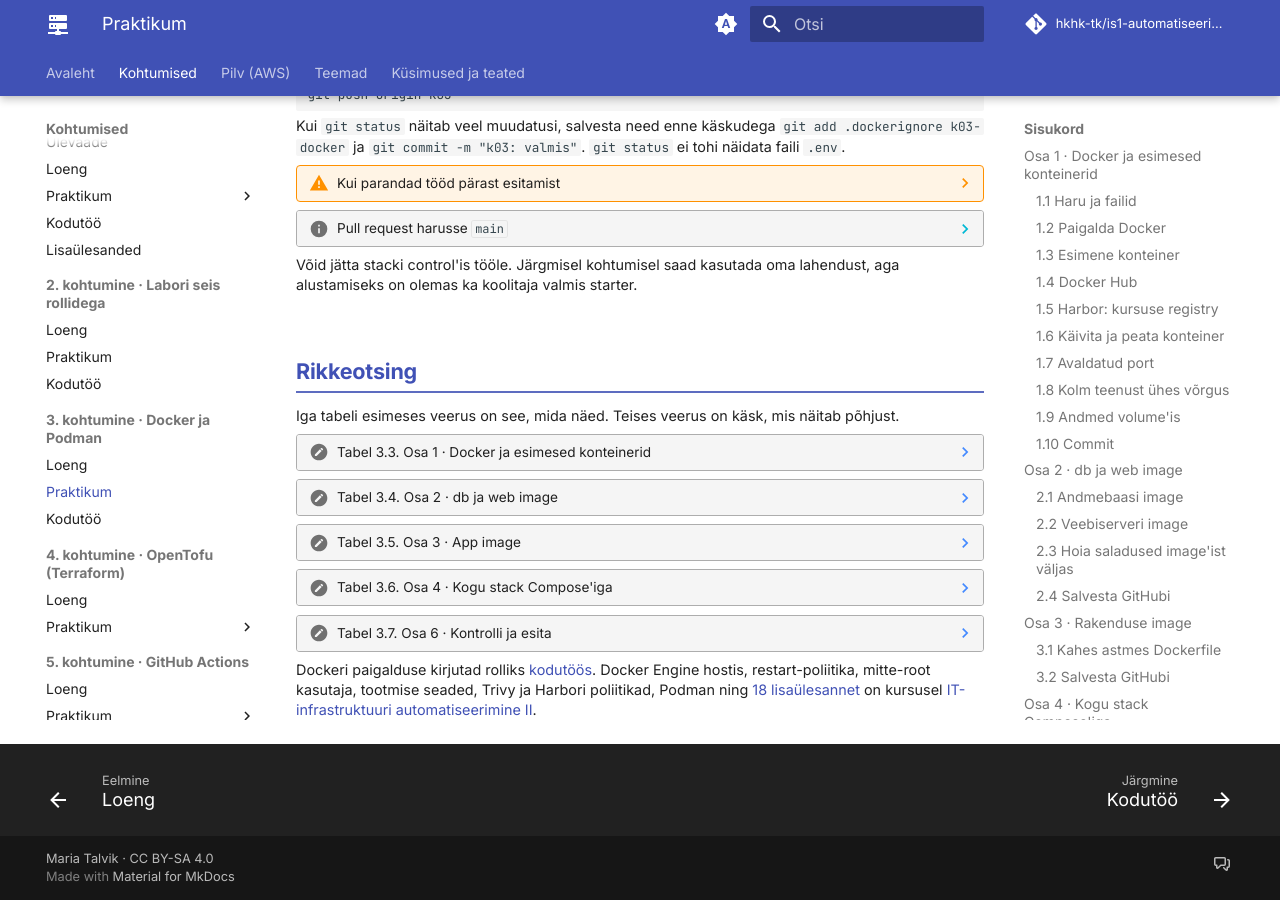
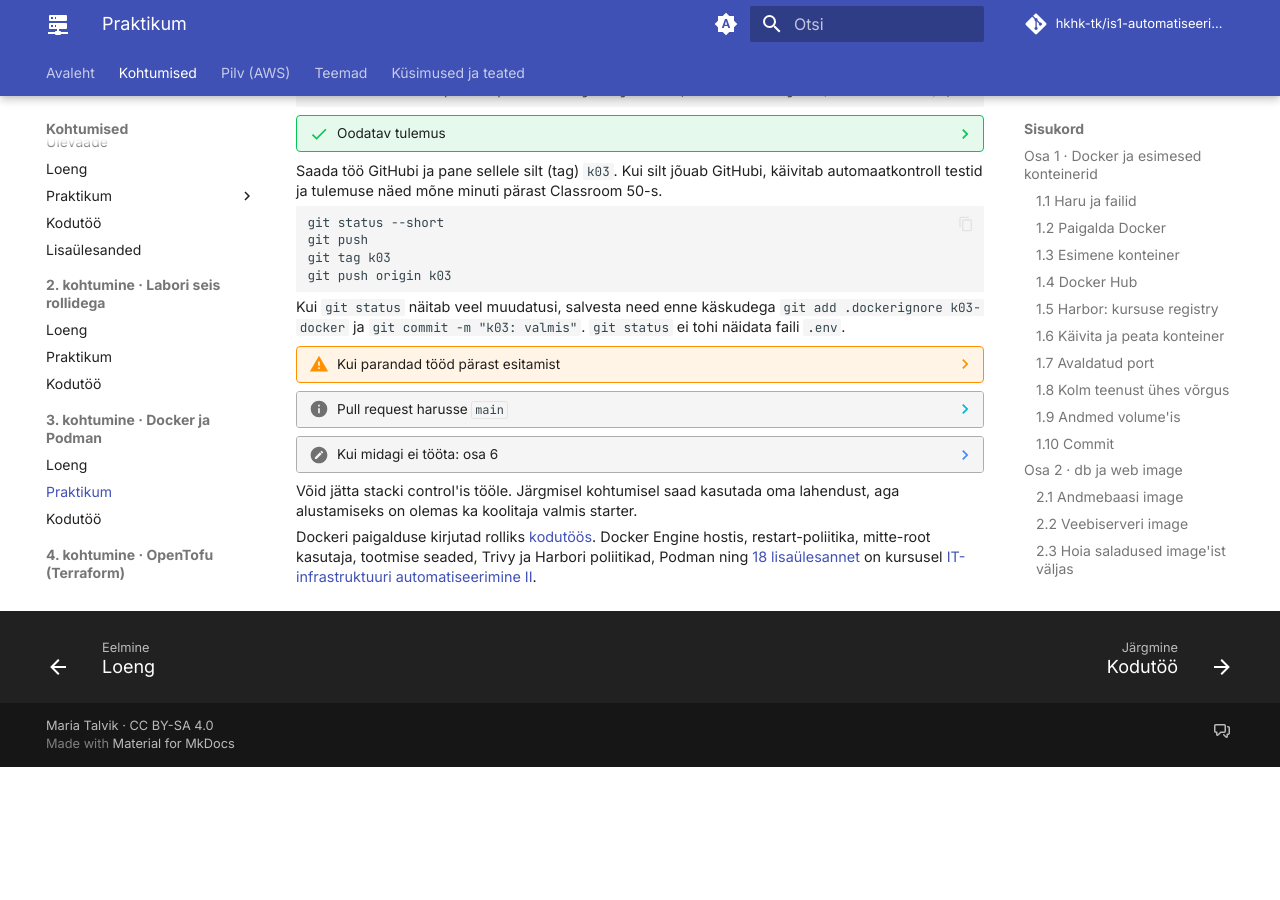
Before and after one commit to hkhk-tk/is1-automatiseerimine, an MkDocs documentation site: the page built from docs/k03/lab.md, in a window 1280 px wide and 900 px high, scrolled down 20643 px. Built offline with MkDocs 1.6.1 and Material for MkDocs 9.7.7, drawn with Linux system fonts in a browser that asks for light colours; comment, search, counter and statistics services are not loaded; after the commit the page ends 21410 px from its top, so only the background shows below that; part of the change alters nothing that is shown; some of the changed text lies outside the part shown.

Commit message:
K3 praktikum: rikkeotsing lehe lõpust iga osa lõppu kokkuvolditud plokiks

```diff
--- a/docs/k03/lab.md
+++ b/docs/k03/lab.md
@@ -471,6 +471,19 @@ cd k03-docker
 
 Selles osas tegid katseid käsurealt ja faile tavaliselt ei muutnud. Siis on `git status` tühi ja commit'i pole vaja. `git push` saadab haru `k03-docker` GitHubi.
 
+??? note "Kui midagi ei tööta: osa 1"
+
+    | Mida näed | Kontrolli | Tõenäoline põhjus | Miks see juhtub |
+    |---|---|---|---|
+    | `permission denied … docker.sock` | `id`, `ls -l /var/run/docker.sock` | kasutaja pole grupis `docker` või sessioon on vana: logi välja ja sisse, VS Code'is käivita server uuesti | grupiliikmesus loetakse sisselogimisel; vana shell ja VS Code'i server töötavad vanade gruppidega edasi |
+    | `docker: command not found` või `docker compose` puudub | `dpkg -l \| grep -E 'docker-ce\|compose'` | Docker pole paigaldatud ametlikust repositooriumist; paigalda `docker-ce … docker-compose-plugin`, mitte `docker.io` ega eraldi `docker-compose` | Ubuntu `docker.io` on vanem ja Compose'i plugin tuleb ainult Dockeri repositooriumist; vana `docker-compose` (v1) on eraldi programm |
+    | apt: `Could not get lock` Dockerit paigaldades | `cloud-init status` | cloud-init paigaldab veel uuendusi: `cloud-init status --wait`, apt'ile `-o DPkg::Lock::Timeout=120` | uue VM-i esimestel minutitel käivitab cloud-init apt'i ja hoiab dpkg lukus |
+    | `toomanyrequests: … pull rate limit` | `echo $HUB`, `grep HUB .env` | image tõmmati otse Docker Hubist: nimes peab olema `$HUB/` (Harbori vahemälu) | Docker Hub loeb anonüümseid tõmbeid IP kaupa ja kogu klass on ühe NAT-aadressi taga |
+    | konteiner on kohe `Exited (0)` | `docker inspect -f '{{.Config.Cmd}}' <konteiner>` | PID 1 lõpetas: bash ilma terminalita (`-it` puudub) või teenus läks taustale | konteiner töötab täpselt nii kaua kui PID 1; kui teenus läheb taustale, lõpetab PID 1 |
+    | `getent hosts db01` ei anna midagi, kood 2 | `docker inspect -f '{{json .NetworkSettings.Networks}}' db01 \| jq 'keys'` | konteiner on vaikevõrgus `bridge`, `--network labnet` jäi puudu | sisseehitatud DNS (`127.0.0.11`) töötab ainult kasutaja loodud võrkudes |
+    | MariaDB `Exited (1)` kohe | `docker logs db01 \| tail -5` | root-parooli muutuja puudub (`MARIADB_ROOT_PASSWORD`) | entrypoint keeldub initsialiseerimast baasi, millel pole root-parooli määratud |
+    | konteineri IP ei vasta sülearvutist | `docker port <konteiner>` | konteineri IP on ainult hostis: kasuta avaldatud porti | `docker0` sild on hosti sisevõrk ja väljast sinna marsruuti pole |
+
 ## Osa 2 · db ja web image
 
 Nüüd teed rakenduse jaoks oma image'id. Alustad kahest lihtsamast, andmebaasist `db01` ja veebiserverist `web01`. Mõlemal juhul võtad aluseks ametliku image'i ja lisad sellele ainult rakenduse failid.
@@ -639,6 +652,17 @@ git ls-files
 
     `git ls-files` näitab faile `db/Dockerfile`, `web/Dockerfile` ja `web/nginx.conf`.
 
+??? note "Kui midagi ei tööta: osa 2"
+
+    | Mida näed | Kontrolli | Tõenäoline põhjus | Miks see juhtub |
+    |---|---|---|---|
+    | `"/db/schema.sql": not found` | build'i viimane argument, `.dockerignore` | kontekst pole repositooriumi juurkaust või lubamisnimekirjast puudub `!db` | `COPY` teed on alati konteksti suhtes, mitte Dockerfile'i asukoha suhtes |
+    | `"/src": not found` | `cat .dockerignore` | lubamisnimekirjast puudub `!src` | `*` jätab kõik välja ja builder ei näe faile, mida pole tagasi lubatud |
+    | muudetud `seed.sql` ei jõua baasi | `docker volume ls` | init-skriptid käivituvad ainult tühja volume'iga: katseandmetega `docker volume rm` või `docker compose down -v` (kustutab andmed; tootmisbaasis varukoopia enne või migratsioon) | entrypoint jätab `/docker-entrypoint-initdb.d/` vahele, kui `/var/lib/mysql` on juba initsialiseeritud |
+    | `nginx -T` näitab `${NGINX_LOCAL_RESOLVERS}` muutmata kujul | `docker run --rm labseis-web:test ls /etc/nginx/templates` | `ENV NGINX_ENTRYPOINT_LOCAL_RESOLVERS=1` puudub või fail pole `templates/` all | envsubst käsitleb ainult `templates/*.template` faile ja asendab ainult defineeritud muutujad |
+    | web annab 502 ja logis `could not be resolved` | `docker network inspect <võrk>` | app01 pole samas võrgus või pole veel käivitunud | muutujaga `proxy_pass` lahendab nginx nime päringu ajal ja vastab 502-ga, kui nimi ei lahendu |
+    | `k03 files`: `.dockerignore ei jäta .env faili välja` | `grep -n env .dockerignore` | denylist'is puudub `**/.env`; allowlist'iga (`*`) seda viga ei tule | ilma `**/` eesliiteta kehtib muster ainult konteksti juures, mitte `k03-docker/.env`-ile |
+
 ## Osa 3 · Rakenduse image
 
 Rakendus on Java veebirakendus. Selle lähtekoodist teeb tööriist Maven faili `labori-seis.war` ja selle käivitab veebiserver Tomcat. Maveni on vaja ainult ehitamiseks, töötavasse image'isse seda vaja pole. Seepärast teed image'i kahes astmes.
@@ -709,6 +733,12 @@ Enne salvestamist käivita automaatkontrolli test, mis vaatab, kas Dockerfile on
 ??? success "Oodatav tulemus"
 
     `multistage` annab `OK`. Test vaatab ainult Dockerfile'i ülesehitust. Kas rakendus töötab, näed 4. osas.
+
+??? note "Kui midagi ei tööta: osa 3"
+
+    | Mida näed | Kontrolli | Tõenäoline põhjus | Miks see juhtub |
+    |---|---|---|---|
+    | `k03 tags` FAIL app-image'i järel | `ls k03-docker/compose.yaml` | test vajab ka `compose.yaml`-i, mis tekib Compose'i lehel | test loeb ametlike image'ite tag'id Compose'i failist |
 
 ## Osa 4 · Kogu stack Compose'iga
 
@@ -1148,6 +1178,20 @@ cd k03-docker
 
     `git status` näitab muudetud faili `k03-docker/compose.yaml`, aga mitte `.env`-i, sest see jääb Gitist välja. `git push` saadab muudatuse GitHubi.
 
+??? note "Kui midagi ei tööta: osa 4"
+
+    | Mida näed | Kontrolli | Tõenäoline põhjus | Miks see juhtub |
+    |---|---|---|---|
+    | `required variable DB_ROOT_PASSWORD is missing` | `pwd`, `ls -la .env` | `.env` puudub või käsk ei tööta kaustas `k03-docker/` | Compose otsib `.env`-i projekti kaustast ja `${VAR:?}` katkestab, kui väärtust pole |
+    | `port is already allocated` | `ss -tlnp \| grep 8080` | port on kasutusel (vana konteiner, varem paigaldatud teenus): muuda `WEB_PORT`-i või peata porti kasutav teenus | üks hostiport saab olla seotud ainult ühe kuulajaga |
+    | app01 jääb olekusse `starting` või `unhealthy` | `docker compose exec app01 curl -s localhost:8080/health`, `docker compose logs app01` | db või rmq ei vasta, vale parool | `/health` on DOWN, kui ükski sõltuvus ei vasta, ja healthcheck kordab seda |
+    | db `Access denied` pärast parooli muutmist | `docker volume ls \| grep dbdata` | volume initsialiseeriti vana parooliga: katseandmetega `docker compose down -v` (kaotab andmed; tootmisbaasis varukoopia enne või parooli muutmine baasis) | parool kirjutati baasi esimesel käivitusel; muutuja muutmine hiljem kasutajat ei muuda |
+    | web01 annab 502 | `docker compose ps`, `nginx -T \| grep -E 'resolver\|proxy_pass'` | app01 pole valmis või nginx kasutab vana IP-d (`resolver` ja `proxy_pass $app_upstream`) | staatiline upstream jääb vanale IP-le, kui app01 luuakse uuesti |
+    | RabbitMQ halduses on järjekorrad pärast konteineri uuesti loomist tühjad | `docker compose exec rmq01 hostname` | `hostname: rmq01` puudub: node'i nimi muutus | RabbitMQ andmekataloog on node'i nime järgi ja uus nimi tähendab uut, tühja node'i |
+    | `k03 deps`: `restart-poliitika puudub` | `docker compose config \| grep restart` | `restart: unless-stopped` puudub mõnel teenusel | restart-poliitika on iga teenuse oma seade |
+    | `k03 deps`: `port on hostis avatud` | `docker compose config \| grep -B3 published` | app01, db01 või mc01 all on `ports:` | test nõuab, et väljast oleks nähtav ainult web01 |
+    | healthcheck toruga ei tööta | `docker inspect -f '{{json .State.Health.Log}}' <k>` | `CMD` kuju ei käivita shelli: kasuta `CMD-SHELL` | `CMD` käivitab programmi otse ja `\|` läheb talle argumendina |
+
 ## Osa 5 · Harbor
 
 Siiani olid sinu image'id ainult control'is. Selles osas paned need Harborisse. Siis saab sama image'i tõmmata iga masin, mis Harborini jõuab, ja seda ei pea igal pool uuesti ehitama. Harbor kontrollib iga image'i ka turvaaukude suhtes.
@@ -1276,57 +1320,7 @@ Kui `git status` näitab veel muudatusi, salvesta need enne käskudega `git add
 
     Töökohas ei lähe muudatus otse põhiharusse. Kõigepealt tehakse pull request, keegi vaatab muudatused üle ja alles siis ühendatakse need harusse `main`. Kui tahad seda proovida, ava oma repositoorium GitHubis, vajuta **Compare & pull request** ja seejärel **Merge pull request**. Hindamiseks seda vaja ei ole.
 
-Võid jätta stacki control'is tööle. Järgmisel kohtumisel saad kasutada oma lahendust, aga alustamiseks on olemas ka koolitaja valmis starter.
-
-## Rikkeotsing
-
-Iga tabeli esimeses veerus on see, mida näed. Teises veerus on käsk, mis näitab põhjust.
-
-??? note "Tabel 3.3. Osa 1 · Docker ja esimesed konteinerid"
-
-    | Mida näed | Kontrolli | Tõenäoline põhjus | Miks see juhtub |
-    |---|---|---|---|
-    | `permission denied … docker.sock` | `id`, `ls -l /var/run/docker.sock` | kasutaja pole grupis `docker` või sessioon on vana: logi välja ja sisse, VS Code'is käivita server uuesti | grupiliikmesus loetakse sisselogimisel; vana shell ja VS Code'i server töötavad vanade gruppidega edasi |
-    | `docker: command not found` või `docker compose` puudub | `dpkg -l \| grep -E 'docker-ce\|compose'` | Docker pole paigaldatud ametlikust repositooriumist; paigalda `docker-ce … docker-compose-plugin`, mitte `docker.io` ega eraldi `docker-compose` | Ubuntu `docker.io` on vanem ja Compose'i plugin tuleb ainult Dockeri repositooriumist; vana `docker-compose` (v1) on eraldi programm |
-    | apt: `Could not get lock` Dockerit paigaldades | `cloud-init status` | cloud-init paigaldab veel uuendusi: `cloud-init status --wait`, apt'ile `-o DPkg::Lock::Timeout=120` | uue VM-i esimestel minutitel käivitab cloud-init apt'i ja hoiab dpkg lukus |
-    | `toomanyrequests: … pull rate limit` | `echo $HUB`, `grep HUB .env` | image tõmmati otse Docker Hubist: nimes peab olema `$HUB/` (Harbori vahemälu) | Docker Hub loeb anonüümseid tõmbeid IP kaupa ja kogu klass on ühe NAT-aadressi taga |
-    | konteiner on kohe `Exited (0)` | `docker inspect -f '{{.Config.Cmd}}' <konteiner>` | PID 1 lõpetas: bash ilma terminalita (`-it` puudub) või teenus läks taustale | konteiner töötab täpselt nii kaua kui PID 1; kui teenus läheb taustale, lõpetab PID 1 |
-    | `getent hosts db01` ei anna midagi, kood 2 | `docker inspect -f '{{json .NetworkSettings.Networks}}' db01 \| jq 'keys'` | konteiner on vaikevõrgus `bridge`, `--network labnet` jäi puudu | sisseehitatud DNS (`127.0.0.11`) töötab ainult kasutaja loodud võrkudes |
-    | MariaDB `Exited (1)` kohe | `docker logs db01 \| tail -5` | root-parooli muutuja puudub (`MARIADB_ROOT_PASSWORD`) | entrypoint keeldub initsialiseerimast baasi, millel pole root-parooli määratud |
-    | konteineri IP ei vasta sülearvutist | `docker port <konteiner>` | konteineri IP on ainult hostis: kasuta avaldatud porti | `docker0` sild on hosti sisevõrk ja väljast sinna marsruuti pole |
-
-??? note "Tabel 3.4. Osa 2 · db ja web image"
-
-    | Mida näed | Kontrolli | Tõenäoline põhjus | Miks see juhtub |
-    |---|---|---|---|
-    | `"/db/schema.sql": not found` | build'i viimane argument, `.dockerignore` | kontekst pole repositooriumi juurkaust või lubamisnimekirjast puudub `!db` | `COPY` teed on alati konteksti suhtes, mitte Dockerfile'i asukoha suhtes |
-    | `"/src": not found` | `cat .dockerignore` | lubamisnimekirjast puudub `!src` | `*` jätab kõik välja ja builder ei näe faile, mida pole tagasi lubatud |
-    | muudetud `seed.sql` ei jõua baasi | `docker volume ls` | init-skriptid käivituvad ainult tühja volume'iga: katseandmetega `docker volume rm` või `docker compose down -v` (kustutab andmed; tootmisbaasis varukoopia enne või migratsioon) | entrypoint jätab `/docker-entrypoint-initdb.d/` vahele, kui `/var/lib/mysql` on juba initsialiseeritud |
-    | `nginx -T` näitab `${NGINX_LOCAL_RESOLVERS}` muutmata kujul | `docker run --rm labseis-web:test ls /etc/nginx/templates` | `ENV NGINX_ENTRYPOINT_LOCAL_RESOLVERS=1` puudub või fail pole `templates/` all | envsubst käsitleb ainult `templates/*.template` faile ja asendab ainult defineeritud muutujad |
-    | web annab 502 ja logis `could not be resolved` | `docker network inspect <võrk>` | app01 pole samas võrgus või pole veel käivitunud | muutujaga `proxy_pass` lahendab nginx nime päringu ajal ja vastab 502-ga, kui nimi ei lahendu |
-    | `k03 files`: `.dockerignore ei jäta .env faili välja` | `grep -n env .dockerignore` | denylist'is puudub `**/.env`; allowlist'iga (`*`) seda viga ei tule | ilma `**/` eesliiteta kehtib muster ainult konteksti juures, mitte `k03-docker/.env`-ile |
-
-??? note "Tabel 3.5. Osa 3 · App image"
-
-    | Mida näed | Kontrolli | Tõenäoline põhjus | Miks see juhtub |
-    |---|---|---|---|
-    | `k03 tags` FAIL app-image'i järel | `ls k03-docker/compose.yaml` | test vajab ka `compose.yaml`-i, mis tekib Compose'i lehel | test loeb ametlike image'ite tag'id Compose'i failist |
-
-??? note "Tabel 3.6. Osa 4 · Kogu stack Compose'iga"
-
-    | Mida näed | Kontrolli | Tõenäoline põhjus | Miks see juhtub |
-    |---|---|---|---|
-    | `required variable DB_ROOT_PASSWORD is missing` | `pwd`, `ls -la .env` | `.env` puudub või käsk ei tööta kaustas `k03-docker/` | Compose otsib `.env`-i projekti kaustast ja `${VAR:?}` katkestab, kui väärtust pole |
-    | `port is already allocated` | `ss -tlnp \| grep 8080` | port on kasutusel (vana konteiner, varem paigaldatud teenus): muuda `WEB_PORT`-i või peata porti kasutav teenus | üks hostiport saab olla seotud ainult ühe kuulajaga |
-    | app01 jääb olekusse `starting` või `unhealthy` | `docker compose exec app01 curl -s localhost:8080/health`, `docker compose logs app01` | db või rmq ei vasta, vale parool | `/health` on DOWN, kui ükski sõltuvus ei vasta, ja healthcheck kordab seda |
-    | db `Access denied` pärast parooli muutmist | `docker volume ls \| grep dbdata` | volume initsialiseeriti vana parooliga: katseandmetega `docker compose down -v` (kaotab andmed; tootmisbaasis varukoopia enne või parooli muutmine baasis) | parool kirjutati baasi esimesel käivitusel; muutuja muutmine hiljem kasutajat ei muuda |
-    | web01 annab 502 | `docker compose ps`, `nginx -T \| grep -E 'resolver\|proxy_pass'` | app01 pole valmis või nginx kasutab vana IP-d (`resolver` ja `proxy_pass $app_upstream`) | staatiline upstream jääb vanale IP-le, kui app01 luuakse uuesti |
-    | RabbitMQ halduses on järjekorrad pärast konteineri uuesti loomist tühjad | `docker compose exec rmq01 hostname` | `hostname: rmq01` puudub: node'i nimi muutus | RabbitMQ andmekataloog on node'i nime järgi ja uus nimi tähendab uut, tühja node'i |
-    | `k03 deps`: `restart-poliitika puudub` | `docker compose config \| grep restart` | `restart: unless-stopped` puudub mõnel teenusel | restart-poliitika on iga teenuse oma seade |
-    | `k03 deps`: `port on hostis avatud` | `docker compose config \| grep -B3 published` | app01, db01 või mc01 all on `ports:` | test nõuab, et väljast oleks nähtav ainult web01 |
-    | healthcheck toruga ei tööta | `docker inspect -f '{{json .State.Health.Log}}' <k>` | `CMD` kuju ei käivita shelli: kasuta `CMD-SHELL` | `CMD` käivitab programmi otse ja `\|` läheb talle argumendina |
-
-??? note "Tabel 3.7. Osa 6 · Kontrolli ja esita"
+??? note "Kui midagi ei tööta: osa 6"
 
     | Mida näed | Kontrolli | Tõenäoline põhjus | Miks see juhtub |
     |---|---|---|---|
@@ -1335,4 +1329,6 @@ Iga tabeli esimeses veerus on see, mida näed. Teises veerus on käsk, mis näit
     | `k03 build` ebaõnnestub kloonis või automaatses hindajas, lokaalselt töötab | `git status`, `git ls-files k03-docker` | Dockerfile, `.dockerignore` või kopeeritav fail on commit'imata | värske kloon sisaldab ainult Gitis olevat |
     | `k03 files`: `k03-docker/.env on Gitis` | `git ls-files k03-docker/.env` | fail lisati varem: `git rm --cached k03-docker/.env` | `.gitignore` ei puuduta faile, mida Git juba jälgib |
 
+Võid jätta stacki control'is tööle. Järgmisel kohtumisel saad kasutada oma lahendust, aga alustamiseks on olemas ka koolitaja valmis starter.
+
 Dockeri paigalduse kirjutad rolliks [kodutöös](kodutoo.md). Docker Engine hostis, restart-poliitika, mitte-root kasutaja, tootmise seaded, Trivy ja Harbori poliitikad, Podman ning [18 lisaülesannet](https://hkhk-tk.github.io/is2-automatiseerimine/k03/lisa/) on kursusel [IT-infrastruktuuri automatiseerimine II](https://hkhk-tk.github.io/is2-automatiseerimine/k03/syvenemine/).
```
